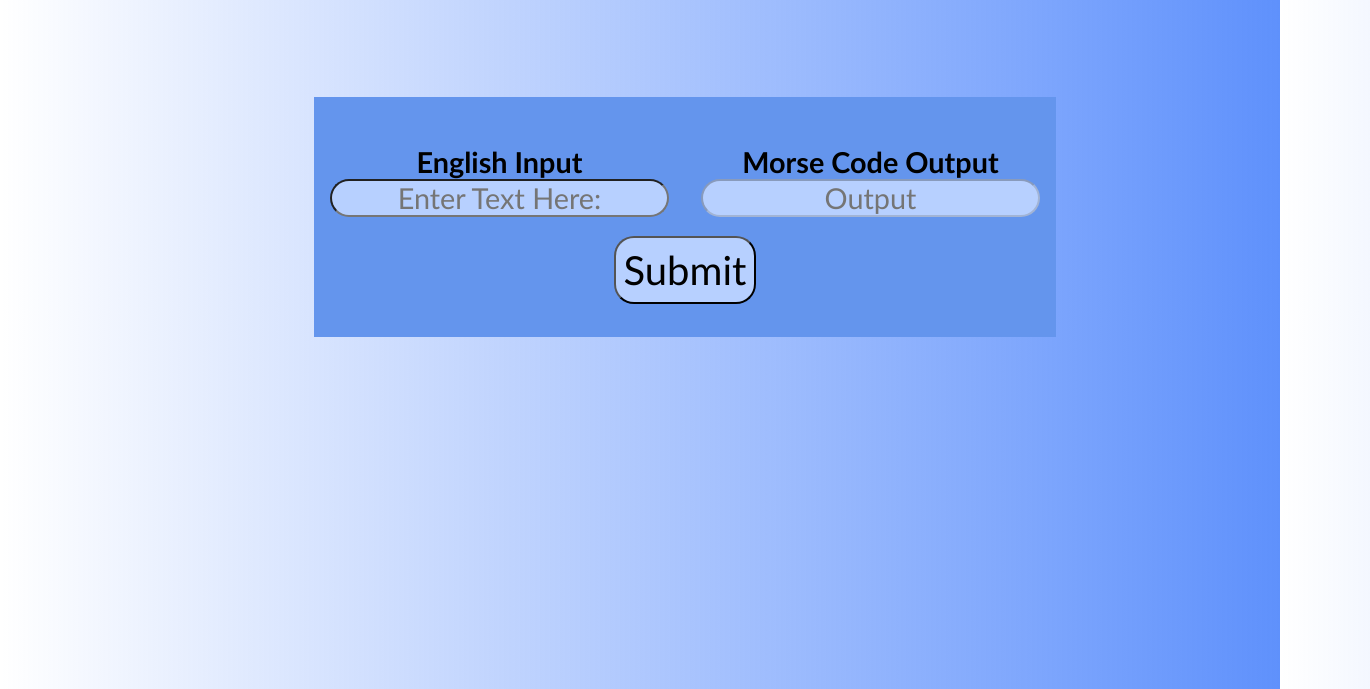
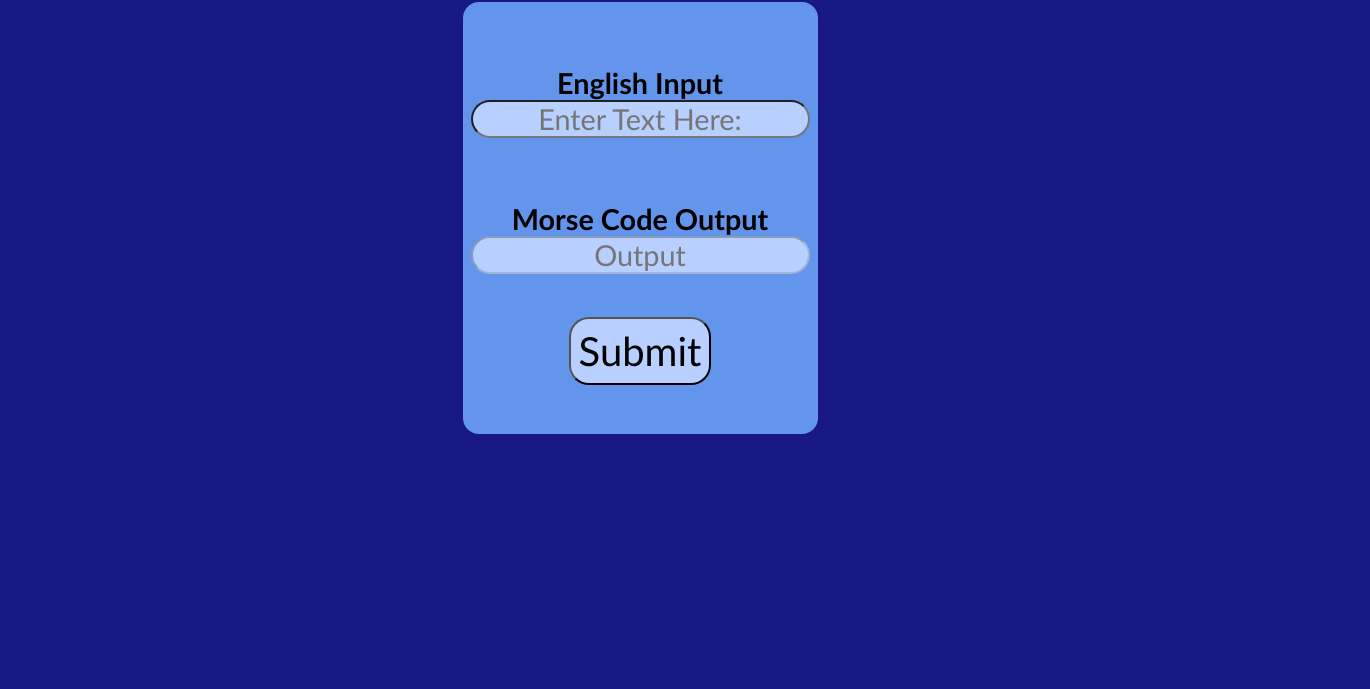
Before and after one commit to khalidhersi/Morse-code-translator, a website: page index.html in a window 1280 px wide. Shown: the part 111-800 px from the top of the page, 1370 px wide, since content can reach past the window. Drawn offline with Linux system fonts and the light colour scheme.

Commit message:
style updated

```diff
--- a/assets/_main.scss
+++ b/assets/_main.scss
@@ -7,9 +7,11 @@
 }
 
 body{
-  display: block;
-
-  width: fit-content;
+  display: flex;
+  justify-content: center;
+  align-items: center;
+  position: relative;
+  bottom: 2em;
 }
 .main {
   display: flex;
@@ -26,21 +28,30 @@ body{
     position: relative;
     text-align: center;
     bottom: 1.3em;
-    font-size: 5em;
+    font-size: 3em;
+    color: rgb(111, 188, 255);
   }
 
   .main__form {
     display: flex;
+    position: relative;
+    bottom: 1.5rem;
+    flex-direction: column;
+    justify-content: center;
+    align-items: center;
     background-color: cornflowerblue;
-height: 30vh;
-width: fit-content;
+    height: 27rem;
+    width: fit-content;
     text-align: center;
+    border-radius: 1rem;
+    padding: 0 0.5rem;
     h2 {
 
     }
     .main__input {
-      padding: 3em 1em;
-      width: 80%;
+      position: relative;
+bottom: 2em;
+      width: 100%;
       .input {
         font-size: 1.8em;
 
@@ -52,9 +63,10 @@ width: fit-content;
     }
 
     .main__output {
-      width: 80%;
-      padding: 3em 1em;
-
+      width: 100%;
+      padding: 3em 0;
+      position: relative;
+      bottom: 1em;
       .output {
         font-size: 1.8em;
       }
@@ -69,7 +81,7 @@ width: fit-content;
     font-size: 2.5em;
     background-color: rgb(183, 208, 255);
 position: relative;
-bottom: 3em;
+bottom: 4em;
 border-radius: 20px;
   }
 }
--- a/styles.scss
+++ b/styles.scss
@@ -2,8 +2,6 @@
 @import "./assets/_typography";
 
 body{
-    width: fit-content;
-
-    background-image: linear-gradient(to right, rgba(255,0,0,0), rgb(95, 145, 252));
-background-repeat: repeat;
+    width: 100%;
+    background-color: rgb(24, 24, 133);
 }
```
Also changed, not shown: styles.css.
